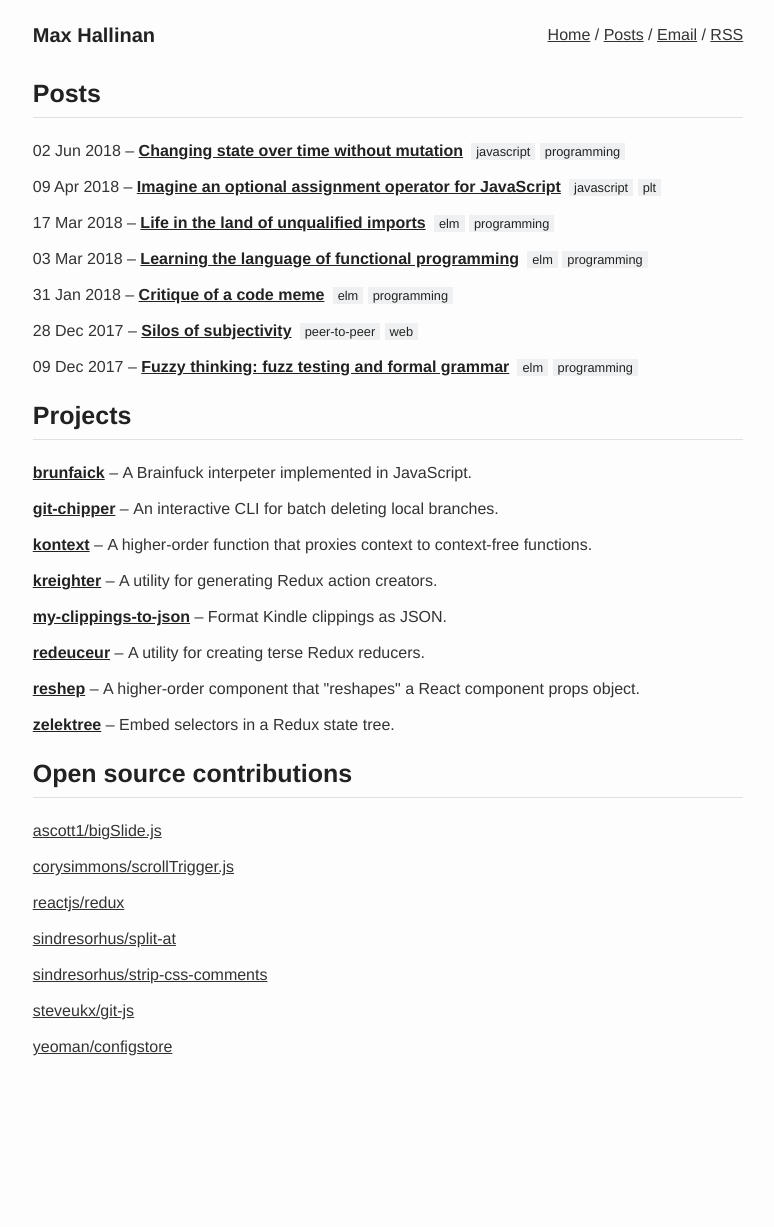
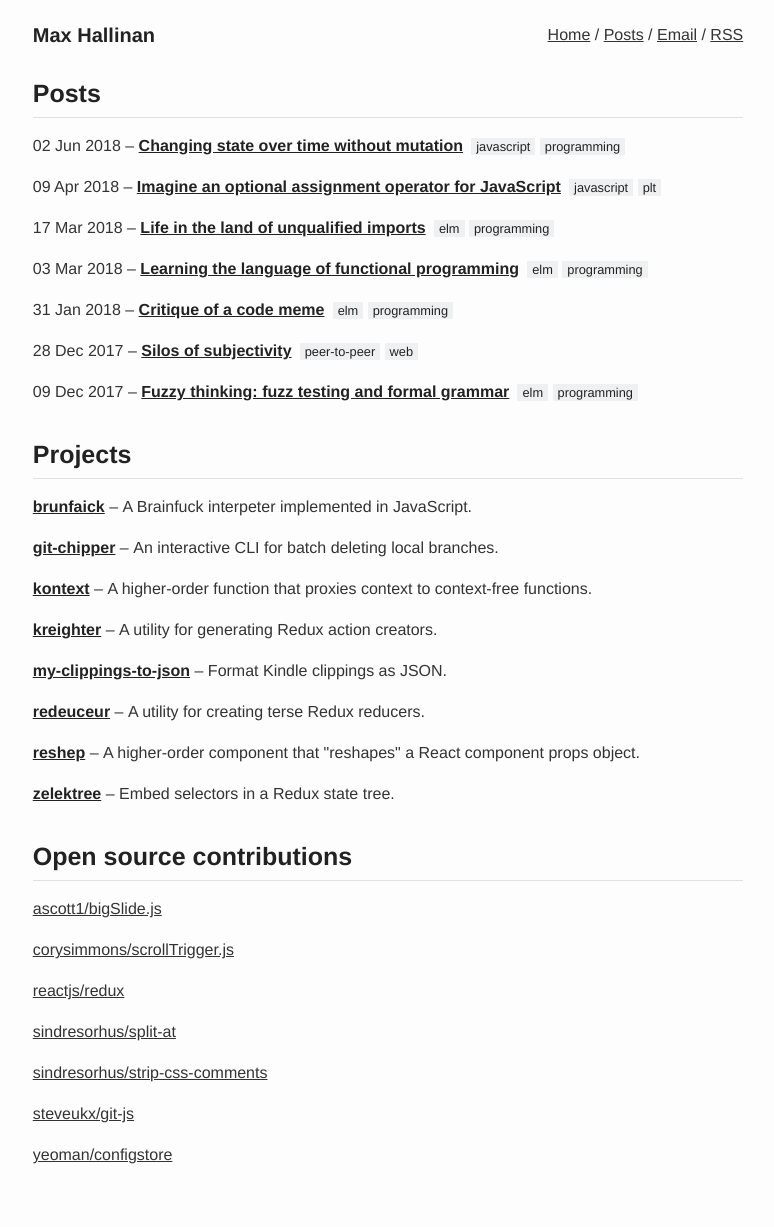
Before and after one commit to fromothers/www.maxhallinan.com, a Jekyll site: the page built from index.html, in a window 1280 px wide. Shown: the whole page, without its empty margins (252-1026 px from the left). Built offline with Jekyll 4.4.1, drawn with Linux system fonts in a browser that asks for light colours; before the commit the page ends 1105 px from its top, so only the background shows below that.

Commit message:
Improve vertical rhythm of homepage

```diff
--- a/static/css/styles.css
+++ b/static/css/styles.css
@@ -330,7 +330,7 @@ pre.highlight {
   border-bottom: 1px solid #dfe2e5;
   font-size: 1.25rem;
   line-height: 1.25em;
-  margin: 0 0 1.563rem;
+  margin: 0 0 1.25rem;
   padding: 0 0 0.492rem;
 }
 
@@ -402,6 +402,10 @@ pre.highlight {
     width: auto;
   }
 
+  .content-list__item {
+    margin: 0 0 1.563rem;
+  }
+
   .content-list__tag-list {
     line-height: 1em;
     padding-left: 0.512rem;
@@ -418,6 +422,10 @@ pre.highlight {
   .content-list__title-group {
     margin: 0;
   }
+
+  .section {
+    margin: 0 0 2.441rem;
+  }
 }
 
 #observables-explorable-1 {
```
